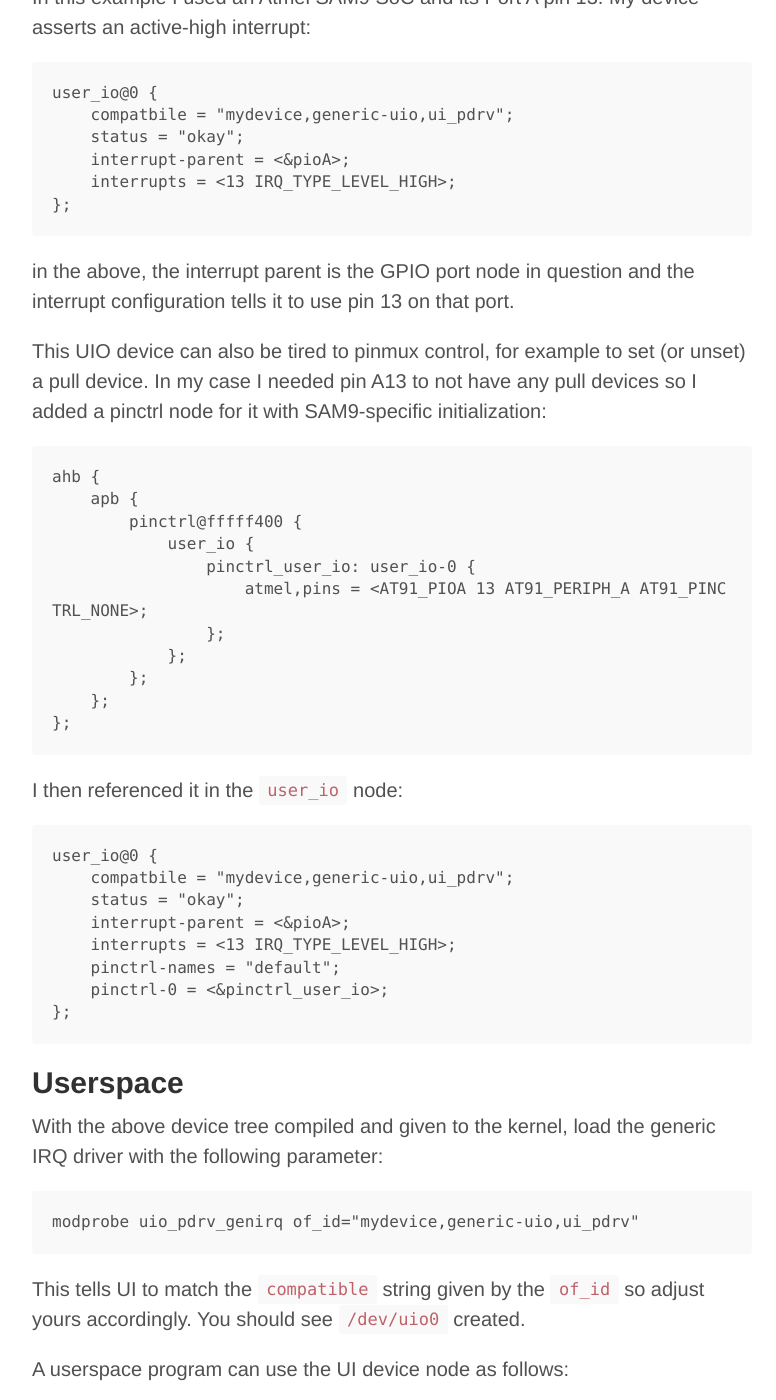
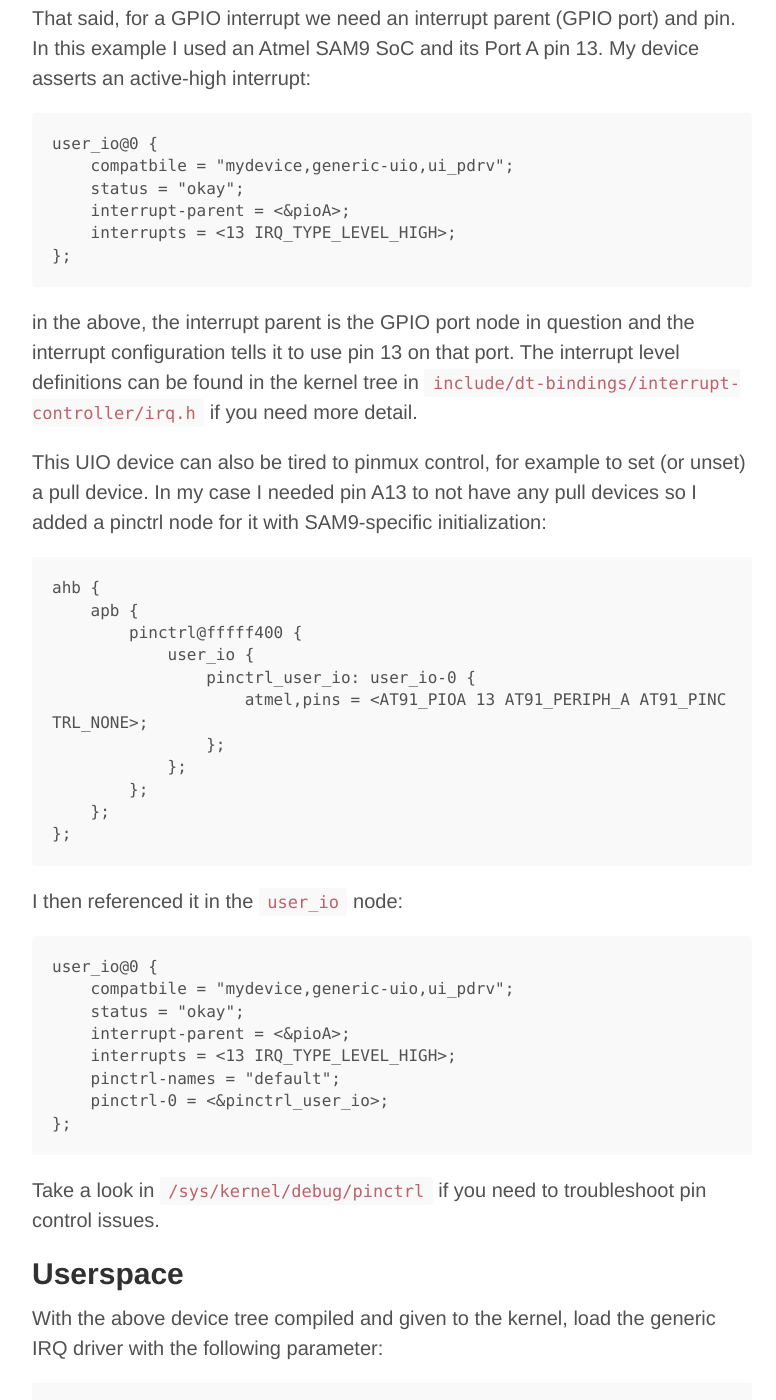
Before and after one commit to yurovsky/yurovsky.github.io, a Jekyll site: the page built from _posts/2014-10-10-linux-uio-gpio-interrupt.md, in a window 1280 px wide and 1400 px high, scrolled down 1289 px. Shown: the whole window, without its empty margins (248-1024 px from the left). Built offline with Jekyll 4.4.1, drawn with Linux system fonts in a browser that asks for light colours; Markdown is read by kramdown in place of the engine named in the settings; comment, search, counter and statistics services are not loaded.

Commit message:
more info

```diff
--- a/_posts/2014-10-10-linux-uio-gpio-interrupt.md
+++ b/_posts/2014-10-10-linux-uio-gpio-interrupt.md
@@ -49,7 +51,9 @@ device asserts an active-high interrupt:
     };
 
 in the above, the interrupt parent is the GPIO port node in question and the
-interrupt configuration tells it to use pin 13 on that port.
+interrupt configuration tells it to use pin 13 on that port.  The interrupt
+level definitions can be found in the kernel tree in
+`include/dt-bindings/interrupt-controller/irq.h` if you need more detail.
 
 This UIO device can also be tired to pinmux control, for example to set (or
 unset) a pull device. In my case I needed pin A13 to not have any pull devices
@@ -77,6 +81,9 @@ I then referenced it in the `user_io` node:
         pinctrl-names = "default";
         pinctrl-0 = <&pinctrl_user_io>;
     };
+
+Take a look in `/sys/kernel/debug/pinctrl` if you need to troubleshoot pin
+control issues.
 
 ## Userspace
 
```
Also changed, not shown: other parts of _posts/2014-10-10-linux-uio-gpio-interrupt.md (+2 -0 lines).
